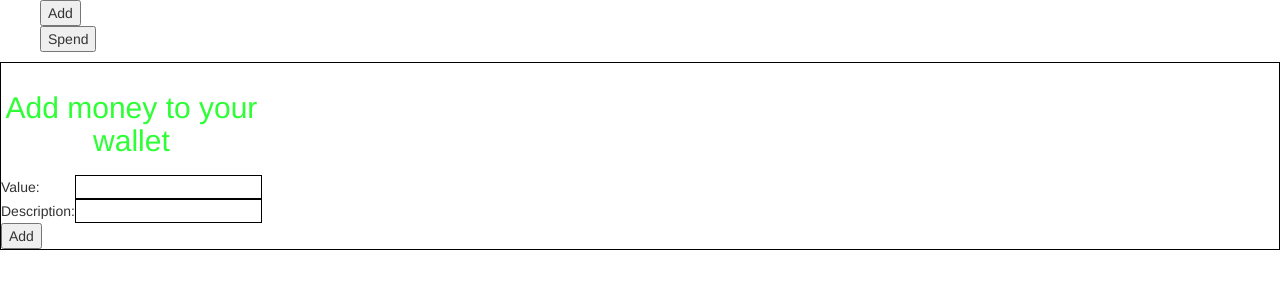
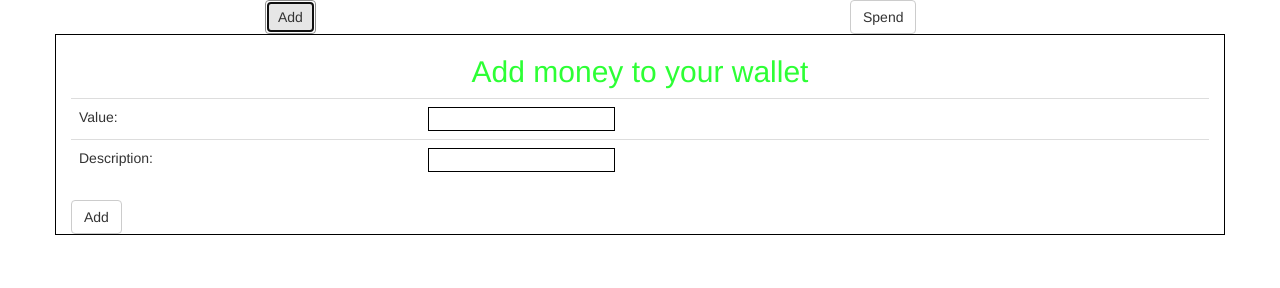
Before and after one commit to devbystep/web_monefy, a website: page index.html in a window 1280 px wide. Both pictures are taken after a click on the button "Add". Drawn offline with Linux system fonts and the light colour scheme.

Commit message:
Added bootstrap effects

```diff
--- a/index.html
+++ b/index.html
@@ -3,27 +3,29 @@
 <html>
 <head>
     <title>Web Monefy</title>
-    <link href="bower_components/bootstrap/dist/css/bootstrap.css" rel="stylesheet" type="text/css" >
-    <link href="css/style.css" rel="stylesheet" type="text/css" >
-    <script src="bower_components/jquery/dist/jquery.min.js"></script>
+    <link href="bower_components/bootstrap/dist/css/bootstrap.css" rel="stylesheet" type="text/css">
+    <link href="css/style.css" rel="stylesheet" type="text/css">
+    <script src="bower_components/jquery/dist/jquery.js" type="text/javascript"></script>
     <script src="bower_components/bootstrap/dist/js/bootstrap.js" type="text/javascript"></script>
+    <script src="js/main.js" type="text/javascript"></script>
 </head>
 <body>
+<footer>
+    <div class="container">
+        <div class="row">
+            <div class="col-md-2 col-lg-offset-2">
+                <button id="add" class="btn btn-default" type="submit">Add</button>
+            </div>
+            <div class="col-md-2 col-lg-offset-4">
+                <button id="spend offset2" class="btn btn-default" type="submit">Spend</button>
+            </div>
+        </div>
+    </div>
+</footer>
 
-<ul>
-    <li>
-        <button id="add">Add</button>
-    </li>
-    <li>
-        <button id="spend">Spend</button>
-    </li>
-</ul>
-
-
-<div id="addDialog" class="modalDialog">
-    <div>
-        <table>
-            <caption><h2>Add money to your wallet</h2></caption>
+<div id="addDialog" class="modalDialog container">
+    <table class="table">
+        <thead><h2>Add money to your wallet</h2></thead>
         <tr>
             <td>Value:</td>
             <td><input type="text" name="value" id="addValue"/></td>
@@ -33,10 +35,10 @@
             <td><input type="text" name="description" id="addDescription"/></td>
         </tr>
     </table>
-        <button onclick="addInput()">Add</button>
+    <button onclick="addInput()" class="btn btn-default" type="submit">Add</button>
 </div>
-</div>
-<div id="transactionList"></div>
+
+<div id="transactionList" class="container"></div>
 
 <script type="text/javascript">
 
@@ -100,14 +102,16 @@
 
     function validate(value, description) {
         if (!IsNumeric(value)) {
-            return alert("Fill in the field value number")
+            <!--I want to add a modal window-->
+            alert("Fill in the field value number");
+            return false;
         };
         return true;
     }
 
     function refresh() {
         var table = [];
-        table.push("<table>");
+        table.push("<table class='table table-hover'>");
         var transactions = localStorage.getItem("transactions");
         if (!transactions) {
             transactions = [];
@@ -116,6 +120,7 @@
         }
 
         transactions.forEach(function (entry) {
+            table.push("<tbody>");
             table.push("<tr>");
 
             table.push("<td>");
@@ -132,6 +137,7 @@
             table.push("<td>");
 
             table.push("</tr>");
+            table.push("</tbody>");
         });
         table.push("</table>");
         transactionList.innerHTML = table.join("");
```
Lines whose indentation alone changed are shown as unchanged.
